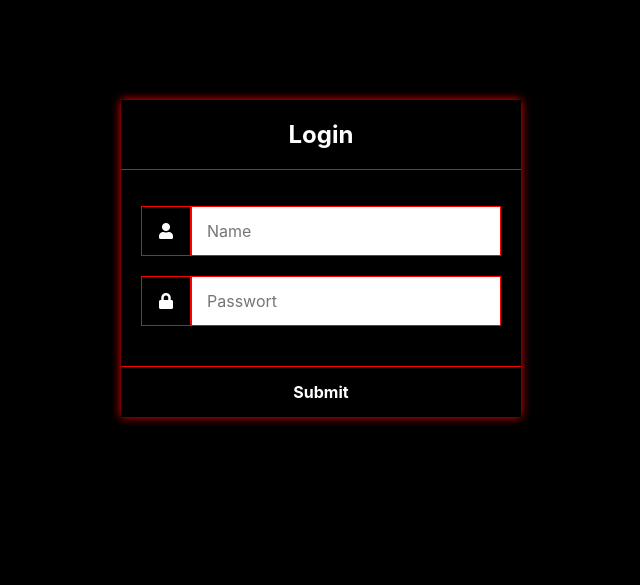
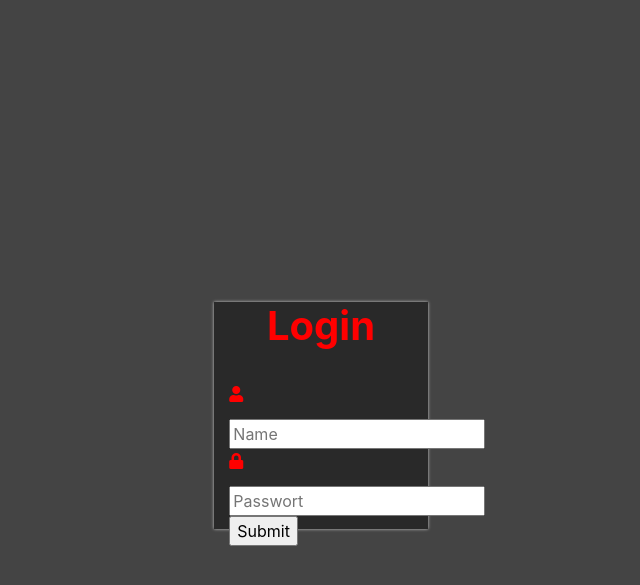
Before and after one commit to Yokai-SUEW/html_old, a PHP site: page / in a window 1280 px wide. Shown: the top 585 px of the page, without its empty margins (319-959 px from the left). Run offline with PHP 8.4, Linux system fonts and the light colour scheme.

Commit message:
new bootstrap design

```diff
--- a/cctv.php
+++ b/cctv.php
@@ -15,6 +15,7 @@ if (!isset($_SESSION['loggedin'])) {
 		<link href="navbarStyles.css" rel="stylesheet" type="text/css">
 		<link href="mainStyles.css" rel="stylesheet" type="text/css">
 		<link rel="stylesheet" href="https://use.fontawesome.com/releases/v5.7.1/css/all.css">
+		<link rel="stylesheet" href="https://cdn.jsdelivr.net/npm/bootstrap@4.5.3/dist/css/bootstrap.min.css" integrity="sha384-TX8t27EcRE3e/ihU7zmQxVncDAy5uIKz4rEkgIXeMed4M0jlfIDPvg6uqKI2xXr2" crossorigin="anonymous">
 		<script src="https://kit.fontawesome.com/f119331aa3.js" crossorigin="anonymous"></script>
 	</head>
 	<body class="loggedin">
@@ -28,11 +29,6 @@ if (!isset($_SESSION['loggedin'])) {
 				<a href="logout.php"><abbr title="Logout"><i class="fas fa-sign-out-alt fa-lg" aria-hidden="true"></i></a>
 			</div>
 		</nav>
-        <div class="content">
-			<h2>CCTV Bilder</h2>
-           <p>
 
-    	   </p>
-        </div>
     </body>
 </html>
--- a/index.html
+++ b/index.html
@@ -2,27 +2,31 @@
 <html>
 	<head>
 		<meta charset="utf-8">
+		<meta name="viewport" content="width=device-width, initial-scale=1.0, shrink-to-fit=no">
 		<title>Login</title>
 		<!-- FAVICON wird aus dem images ordner auf dem Raspberry pi genommen.-->
 		<link rel="shortcut icon" type="image/png" href="../images/logo_normal.png">
 		<link href="loginStyles.css" rel="stylesheet" type="text/css">
-        <link href="mainStyles.css" rel="stylesheet" type="text/css">
+		<link rel="stylesheet" href="https://cdn.jsdelivr.net/npm/bootstrap@4.5.3/dist/css/bootstrap.min.css" integrity="sha384-TX8t27EcRE3e/ihU7zmQxVncDAy5uIKz4rEkgIXeMed4M0jlfIDPvg6uqKI2xXr2" crossorigin="anonymous">
         <!-- Icons werden von https://fontawesome.com/v4.7.0/icons/ entnommen.-->
         <link rel="stylesheet" href="https://use.fontawesome.com/releases/v5.7.1/css/all.css">
 	</head>
 	<body>
-		<div class="login">
+		<div class="col-md-2 offset-md-5 login">
 			<h1>Login</h1>
 			<form action="authenticate.php" method="post">
+				<br>
 				<label for="username">
 					<i class="fas fa-user"></i>
 				</label>
 				<input type="text" name="username" placeholder="Name" id="username" required>
+				<br>
 				<label for="password">
 					<i class="fas fa-lock"></i>
 				</label>
 				<input type="password" name="password" placeholder="Passwort" id="password" required>
-				<input type="submit" value="Submit">
+				<br>
+				<input type="submit" value="Submit" class="justify-content-center">
 			</form>
 		</div>
 	</body>
--- a/loginStyles.css
+++ b/loginStyles.css
@@ -1,59 +1,25 @@
+body {
+    background-color: rgb(68, 68, 68) !important;
+}
+
 .login {
-    width: 400px;
-    background-color: black;
-    box-shadow: 0 0 9px 0 rgba(255, 0, 0, 1);
-    margin: 100px auto;
+    width: 10cm;
+    height: 6cm;
+    border: 1px solid black;
+    background-color: rgb(41, 41, 41);
+    border-style: none;
+    box-shadow: 0 0 3px #ccc;
+    margin-top: 8cm;
 }
+
 .login h1 {
     text-align: center;
-    color: white;
-    font-size: 24px;
-    padding: 20px 0 20px 0;
-    border-bottom: 1px solid red;
-}
-.login form {
-    display: flex;
-    flex-wrap: wrap;
-    justify-content: center;
-    padding-top: 20px;
-}
-.login form label {
-    display: flex;
-    justify-content: center;
-    align-items: center;
-    width: 50px;
-    height: 50px;
-    background-color: black;
-    color: white;
-    border: 1px solid red;
+    color: rgb(255, 0, 0);
+    font-weight: bold;
 }
 
-.login form label:hover {
-    background-color: black;
-    transition: background-color 0.2s;
+.login form label i {
+    color: red;
+    width: 25px;
+    height: 25px;
 }
-.login form input[type="password"], .login form input[type="text"] {
-    width: 310px;
-    height: 50px;
-    margin-bottom: 20px;
-    padding: 0 15px;
-    border: 1px solid red;
-}
-.login form input[type="submit"] {
-    width: 100%;
-    padding: 15px;
-    margin-top: 20px;
-    background-color: black;
-    border-top: 1px solid red;
-    border-left: 0;
-    border-right: 0;
-    border-bottom: 0;
-    cursor: pointer;
-    font-weight: bold;
-    color: white;
-    transition: background-color 0.2s;
-}
-.login form input[type="submit"]:hover {
-  background-color: black;
-    transition: background-color 0.2s;
-}
--- a/pwderror.html
+++ b/pwderror.html
@@ -5,6 +5,7 @@
 		<title>Login</title>
 <link rel="shortcut icon" type="image/png" href="../images/logo_normal.png">
         <link href="mainStyles.css" rel="stylesheet" type="text/css">
+        <link rel="stylesheet" href="https://cdn.jsdelivr.net/npm/bootstrap@4.5.3/dist/css/bootstrap.min.css" integrity="sha384-TX8t27EcRE3e/ihU7zmQxVncDAy5uIKz4rEkgIXeMed4M0jlfIDPvg6uqKI2xXr2" crossorigin="anonymous">
         <!-- Icons werden von https://fontawesome.com/v4.7.0/icons/ entnommen.-->
         <link rel="stylesheet" href="https://use.fontawesome.com/releases/v5.7.1/css/all.css">
 	</head>
--- a/register.html
+++ b/register.html
@@ -5,7 +5,8 @@
 		<title>Register</title>
 <link rel="shortcut icon" type="image/png" href="../images/logo_normal.png">
 		<link href="registerStyles.css" rel="stylesheet" type="text/css">
-        <link href="mainStyles.css" rel="stylesheet" type="text/css">
+		<link href="mainStyles.css" rel="stylesheet" type="text/css">
+		<link rel="stylesheet" href="https://cdn.jsdelivr.net/npm/bootstrap@4.5.3/dist/css/bootstrap.min.css" integrity="sha384-TX8t27EcRE3e/ihU7zmQxVncDAy5uIKz4rEkgIXeMed4M0jlfIDPvg6uqKI2xXr2" crossorigin="anonymous">
 		<link rel="stylesheet" href="https://use.fontawesome.com/releases/v5.7.1/css/all.css">
 	</head>
 	<body>
--- a/usrerror.html
+++ b/usrerror.html
@@ -5,6 +5,7 @@
 		<title>Login</title>
 <link rel="shortcut icon" type="image/png" href="../images/logo_normal.png">
         <link href="mainStyles.css" rel="stylesheet" type="text/css">
+        <link rel="stylesheet" href="https://cdn.jsdelivr.net/npm/bootstrap@4.5.3/dist/css/bootstrap.min.css" integrity="sha384-TX8t27EcRE3e/ihU7zmQxVncDAy5uIKz4rEkgIXeMed4M0jlfIDPvg6uqKI2xXr2" crossorigin="anonymous">
         <!-- Icons werden von https://fontawesome.com/v4.7.0/icons/ entnommen.-->
         <link rel="stylesheet" href="https://use.fontawesome.com/releases/v5.7.1/css/all.css">
 	</head>
```
Also changed, not shown: home.php (+2 -13 lines), navbarStyles.css (+12 -34 lines), profile.php (+1 -29 lines), status.php (+33 -71 lines), statusStyles.css (deleted, +0 -42 lines).
